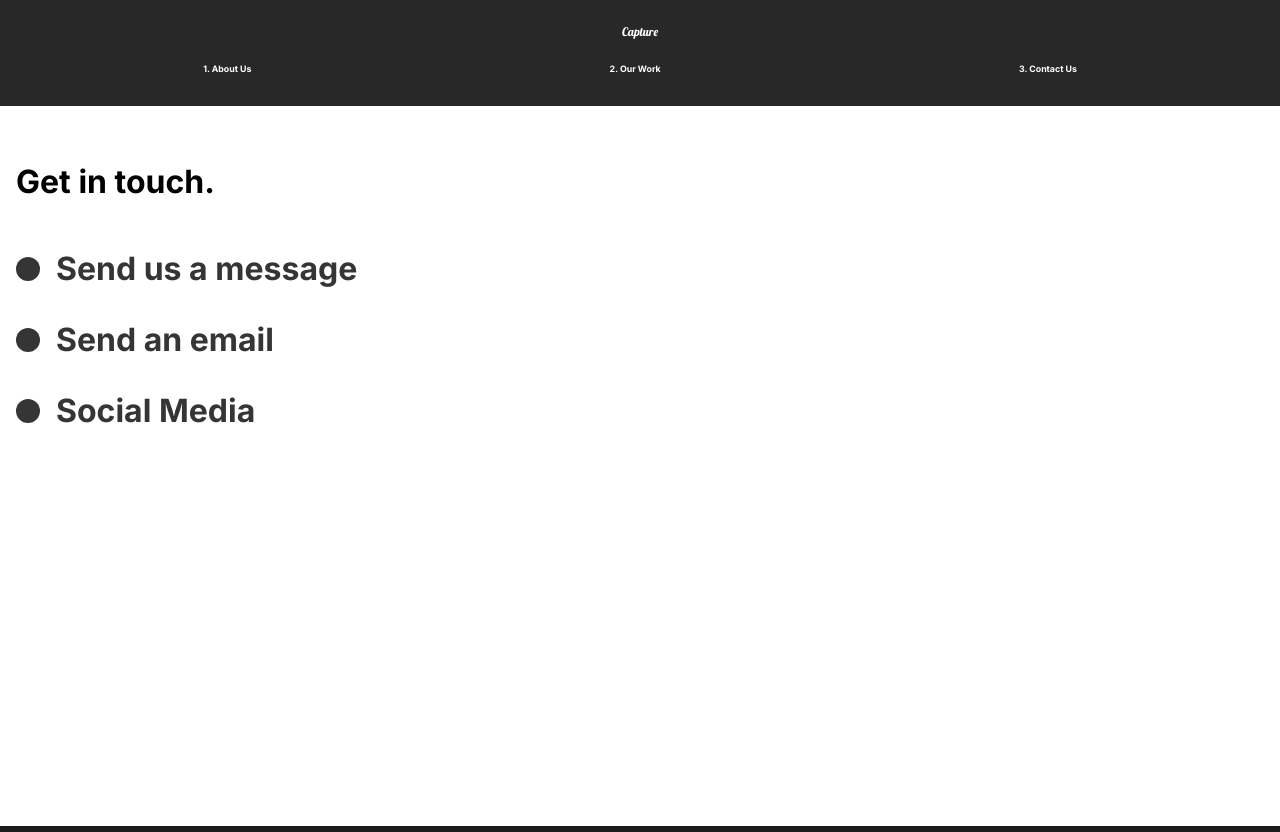
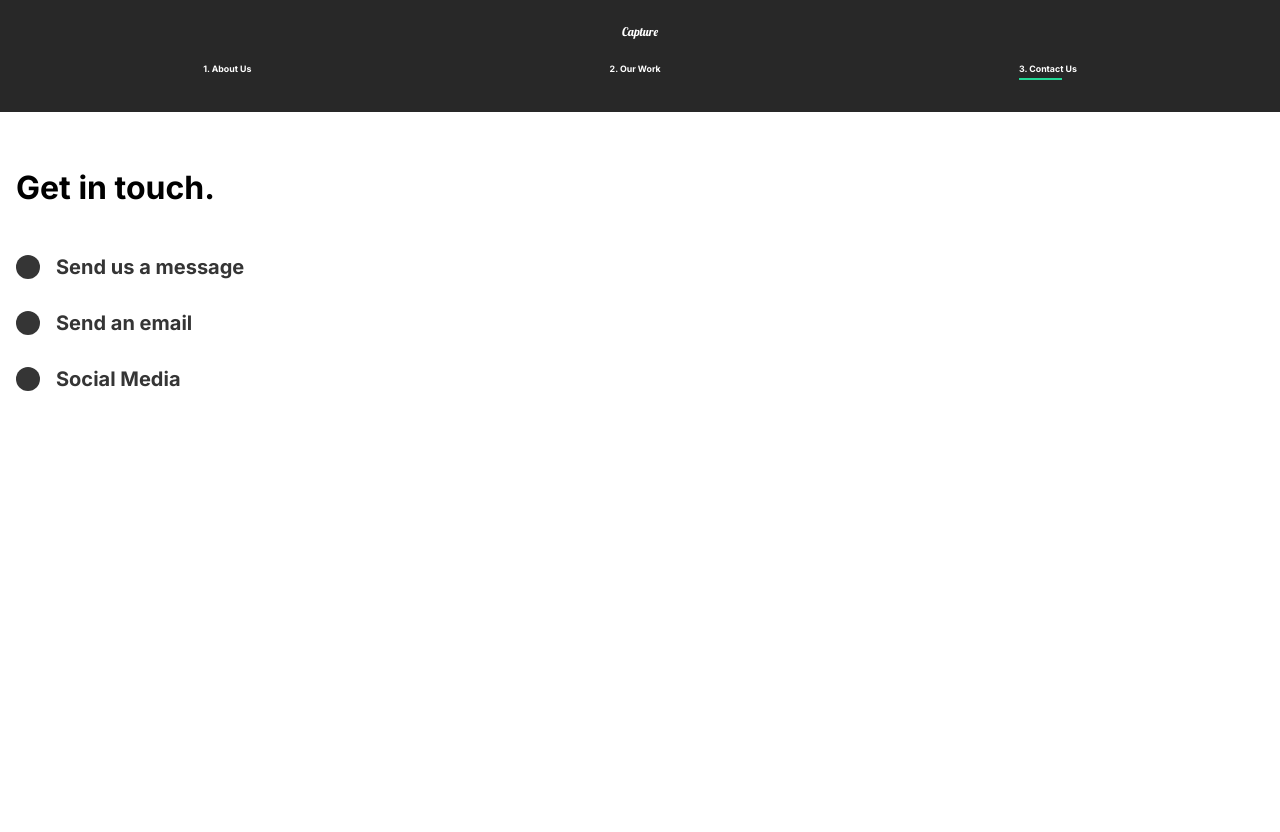
Before and after one commit to marcomondelli/react-website-portfolio, a React (Create React App) app: page /contact in a window 1280 px wide. Built offline with nearby package versions, Linux system fonts and the light colour scheme.

Commit message:
13. some fix and updates

```diff
--- a/src/components/GlobalStyle.js
+++ b/src/components/GlobalStyle.js
@@ -30,6 +30,7 @@
     color: white;
     transition: all 0.5s ease;
     font-family: 'Inter', sans-serif;
+    border-radius: 50px;
     &:hover{
         background-color: #23d997;
         color: white;
--- a/src/components/Nav.js
+++ b/src/components/Nav.js
@@ -1,22 +1,51 @@
 import React from "react";
 import styled from "styled-components";
 import { Link } from "react-router-dom";
+import { motion } from "framer-motion";
+import { useLocation } from "react-router-dom";
 
 const Nav = () => {
+  const { pathname } = useLocation();
   return (
     <StyledNav>
       <h1>
-                <Link id="logo" to="/">Capture</Link>
+        <Link id="logo" to="/">
+          Capture
+        </Link>
       </h1>
       <ul>
         <li>
-                    <Link className="link" to="/">1. About Us</Link>
+          <Link className="link" to="/">
+            1. About Us
+          </Link>
+          <Line
+            transition={{ duration: 0.75 }}
+            initial={{ width: "0%" }}
+            animate={{ width: pathname === "/" ? "75%" : "0%" }}
+            whileHover={{ width: "50%" }}
+          />
         </li>
         <li>
-                    <Link className="link" to="/work">2. Our Work</Link>
+          <Link className="link" to="/work">
+            2. Our Work
+          </Link>
+          <Line
+            transition={{ duration: 0.75 }}
+            initial={{ width: "0%" }}
+            animate={{ width: pathname === "/work" ? "75%" : "0%" }}
+            whileHover={{ width: "50%" }}
+          />
         </li>
         <li>
-                    <Link className="link" to="/contact">3. Contact Us</Link>
+          <Link className="link" to="/contact">
+            3. Contact Us
+          </Link>
+          <Line
+            transition={{ duration: 0.75 }}
+            initial={{ width: "0%" }}
+            animate={{ width: pathname === "/contact" ? "75%" : "0%" }}
+            whileHover={{ width: "50%" }}
+          />
         </li>
       </ul>
     </StyledNav>
@@ -34,41 +63,49 @@
   position: sticky;
   top: 0;
   z-index: 10;
-    .link{
+  .link {
     color: white;
     text-decoration: none;
   }
-    ul{
+  ul {
     display: flex;
     list-style: none;
   }
-    #logo{
+  #logo {
     font-size: 1.5rem;
-        font-family: 'Lobster', cursive;
+    font-family: "Lobster", cursive;
     font-weight: lighter;
     color: white;
     text-decoration: none;
   }
-    li{
+  li {
     padding-left: 10rem;
     position: relative;
   }
-    @media (max-width: 1300px){
+  @media (max-width: 1300px) {
     flex-direction: column;
     padding: 2rem 1rem;
-        #logo{
+    #logo {
       display: inline-block;
       margin: 1rem;
     }
-        ul{
+    ul {
       padding: 2rem;
       justify-content: space-around;
       width: 100%;
     }
-        li{
+    li {
       padding: 0;
     }
   }
 `;
 
+const Line = styled(motion.div)`
+  height: 0.3rem;
+  background: #23d997;
+  width: 0%;
+  position: relative;
+  margin-top: 0.5rem;
+`;
+
 export default Nav;
--- a/src/components/ServicesSection.js
+++ b/src/components/ServicesSection.js
@@ -19,7 +19,7 @@
     <Services variants={fade} animate={controls} initial="hidden" ref={element}>
       <Description>
         <h2>
-          high <span>quality</span> services
+          High <span>Quality</span> Services
         </h2>
         <Cards>
           <Card>
@@ -92,6 +92,7 @@
       background: white;
       color: black;
       padding: 1rem;
+      border-radius: 50px;
     }
   }
 `;
--- a/src/pages/ContactUs.js
+++ b/src/pages/ContactUs.js
@@ -23,19 +23,19 @@
         <Hide>
           <Social variants={titleAnimation}>
             <Circle />
-            <h2>Send us a message</h2>
+            <Link href="#">Send us a message</Link>
           </Social>
         </Hide>
         <Hide>
           <Social variants={titleAnimation}>
             <Circle />
-            <h2>Send an email</h2>
+            <Link href="#">Send an email</Link>
           </Social>
         </Hide>
         <Hide>
           <Social variants={titleAnimation}>
             <Circle />
-            <h2>Social Media</h2>
+            <Link href="#">Social Media</Link>
           </Social>
         </Hide>
       </div>
@@ -81,4 +81,11 @@
   }
 `;
 
+const Link = styled.a`
+  text-decoration: none;
+  color: #353535;
+  font-size: 2.5rem;
+  margin: 2rem;
+`;
+
 export default ContactUs;
--- a/src/pages/OurWork.js
+++ b/src/pages/OurWork.js
@@ -85,6 +85,8 @@
     width: 100%;
     height: 70vh;
     object-fit: cover;
+    border-radius: 20px;
+    box-shadow: 8px 8px 8px rgba(0, 0, 0, 0.2);
   }
 `;
 
```
Lines whose indentation alone changed are shown as unchanged.
